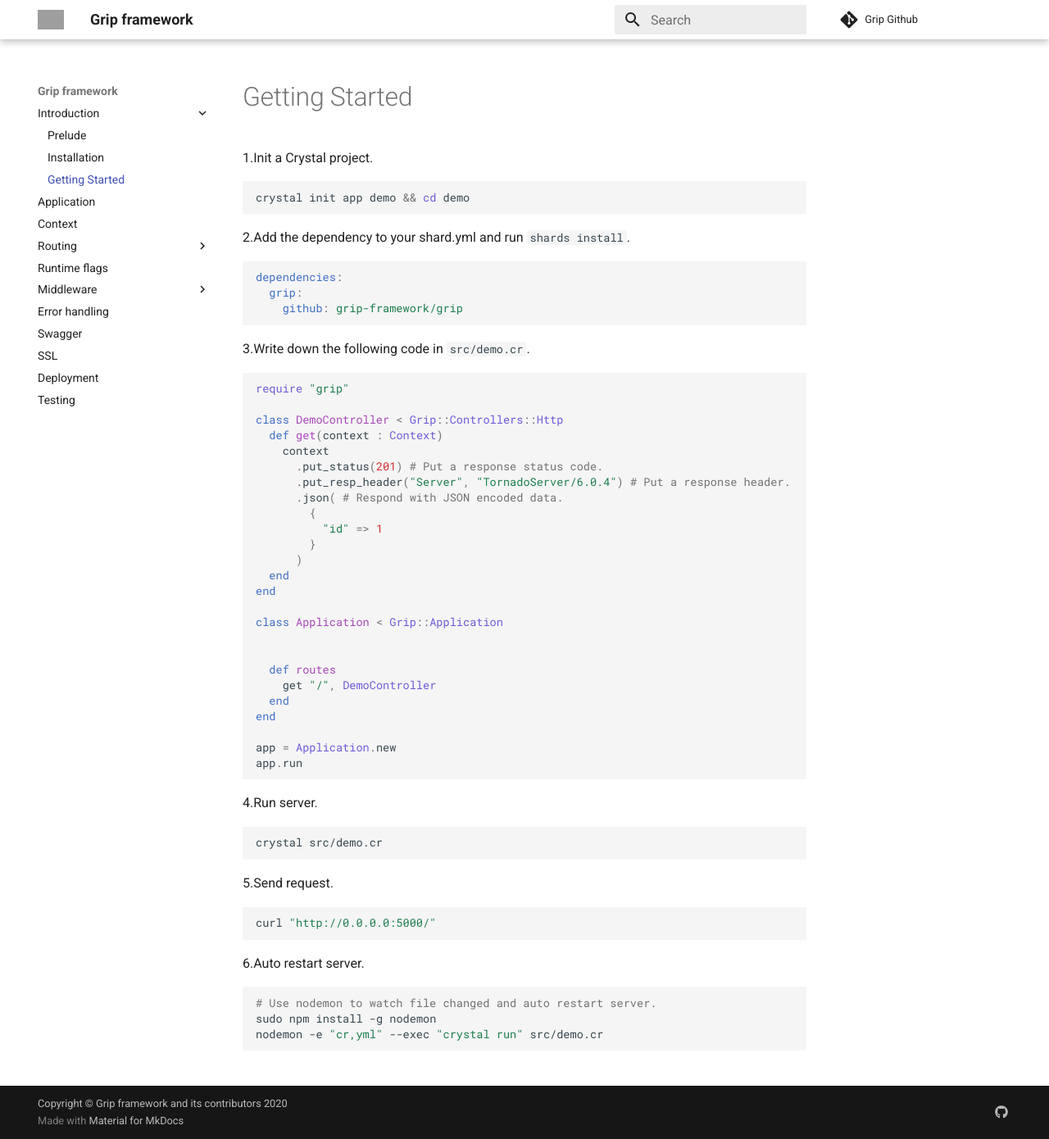
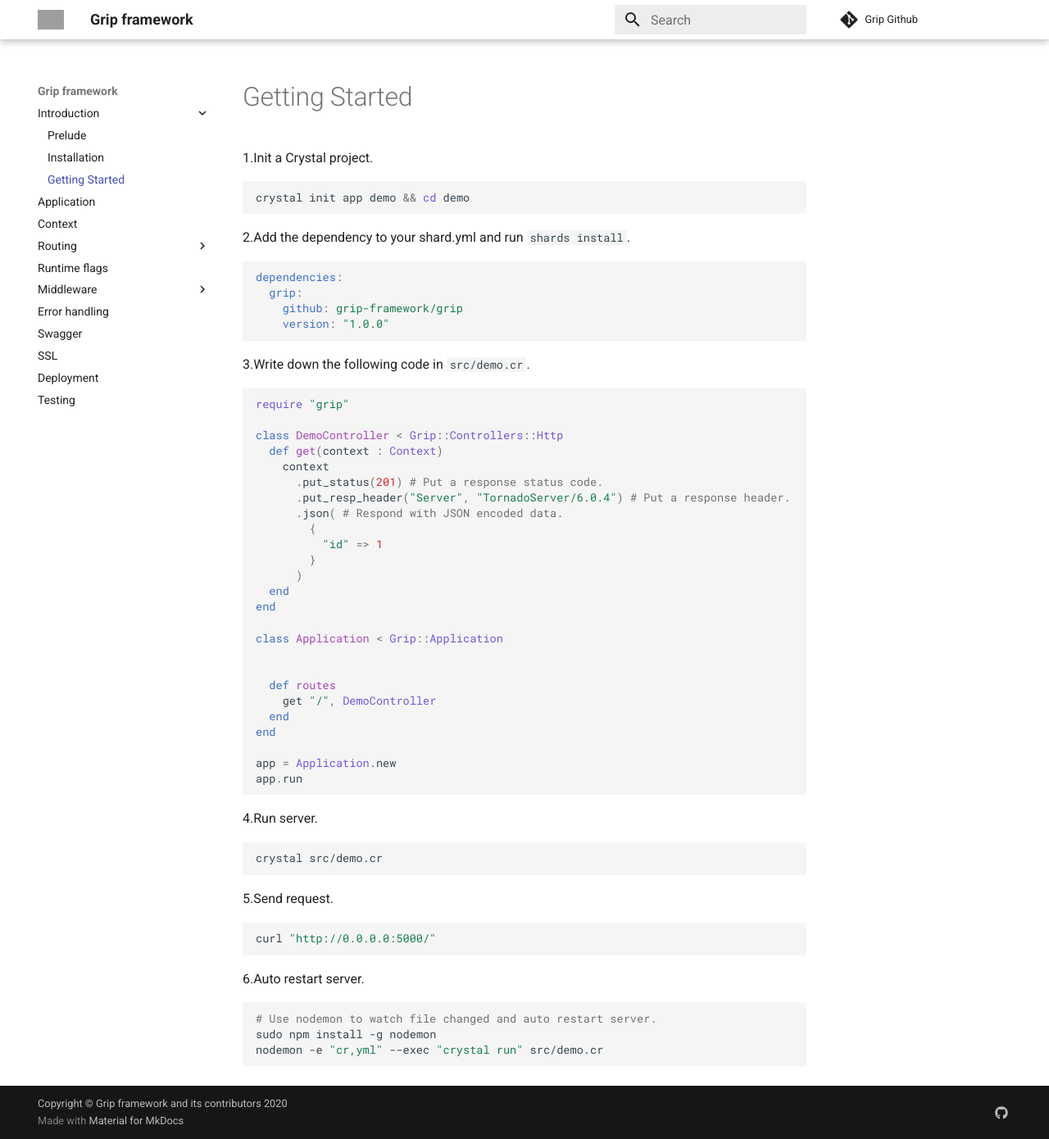
Before and after one commit to treagod/docs, an MkDocs documentation site: the page built from docs/getting_started.md, in a window 1280 px wide and 1390 px high. Shown: the whole window at 82% size. Built offline with MkDocs 1.6.1 and Material for MkDocs 9.7.7, drawn with Linux system fonts in a browser that asks for light colours; comment, search, counter and statistics services are not loaded; grey boxes are pictures that could not be loaded.

Commit message:
Update getting_started.md

````diff
--- a/docs/getting_started.md
+++ b/docs/getting_started.md
@@ -10,6 +10,7 @@ crystal init app demo && cd demo
 dependencies:
   grip:
     github: grip-framework/grip
+    version: "1.0.0"
 ```
 
 3.Write down the following code in `src/demo.cr`.
````
